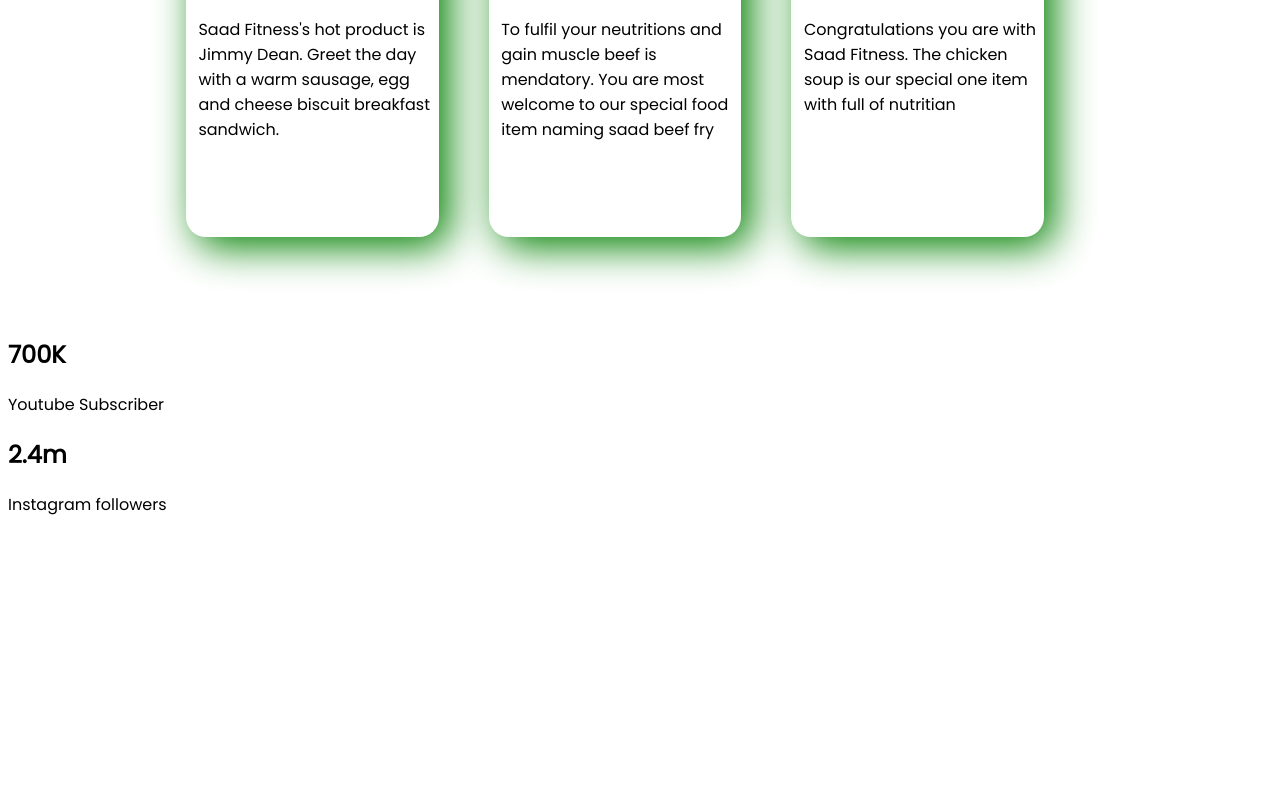
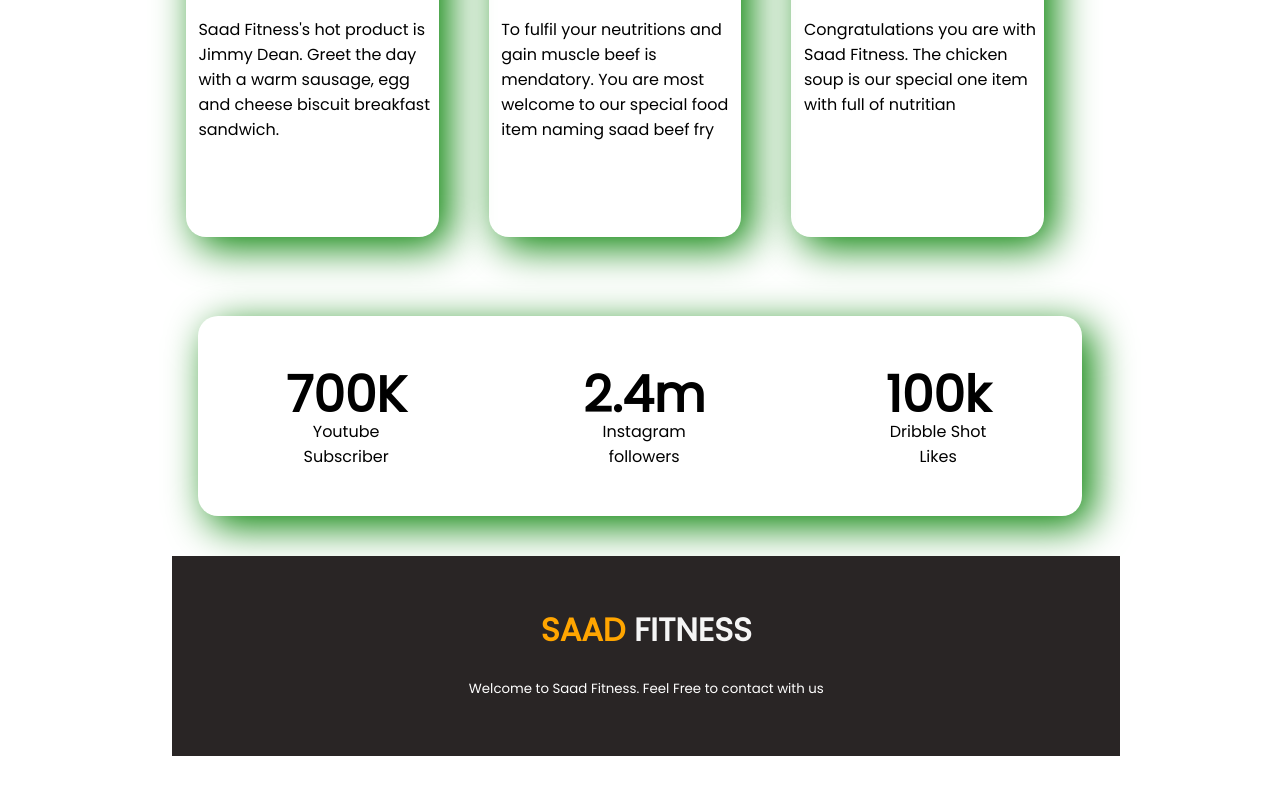
Before and after one commit to EngineerMaruf/saad-fitness, a plain HTML site: page index.html in a window 1280 px wide. Shown: the part 2032-2818 px from the top of the page. Before the commit the page ends 2565 px from the top, so only its background shows below. Drawn offline with Linux system fonts and the light colour scheme.

Commit message:
final submission

```diff
--- a/css/style.css
+++ b/css/style.css
@@ -115,6 +115,7 @@
 .recipie{
     display: flex;
     justify-content: center;
+    margin-bottom: -110px;
 
 
 
@@ -138,12 +139,39 @@
 .left-recepie p{
     padding-left: 5%;
 }
+.subscribe-area{
+    display: flex;
+    width: 70%;
+   margin: 15%;
+    box-shadow: 10px 10px 40px green;
+    border-radius: 20px;
+    height: 200px;
+    justify-content: center;
 
+}
+.sub-area-text{
+    width: 20%;
+    padding: 0 10%;
+    text-align: center;
+}
+.sub-area-text h1{
+    font-size: 50px;
+    margin-bottom: -30px;
+}
+footer{
+    text-align: center;
+    height: 200px;
+    background-color: rgb(41, 37, 37);
+    width: 75%;
+    margin-left: 13%;
+    margin-bottom: 30px;
+    margin-top: -150px;
 
-.middle-recepie{
-    width: 200px;
 }
-.right-recepie{
-    width: 200px;
-    margin-left: 20px;
+footer h1{
+    color: whitesmoke;
+    padding-top: 50px;
 }
+footer small{
+    color: white;
+}
--- a/index.html
+++ b/index.html
@@ -90,18 +90,29 @@
         </div>
     </section>
 
-    <section>
-        <div>
+    <section class="subscribe-area">
+        <div class="sub-area-text">
             <h1>700K</h1>
             <p>Youtube Subscriber</p>
         </div>
-        <div>
+        <div class="sub-area-text">
             <h1>2.4m</h1>
             <p>Instagram followers</p>
+        </div>
+        <div class="sub-area-text">
+            <h1>100k</h1>
+            <p>Dribble Shot Likes</p>
         </div>
 
     </section>
 
+    <footer>
+        <div style="margin-top: 30px;">
+            <h1><span class="orange-color-text">SAAD </span>FITNESS</h1>
+            <small>Welcome to Saad Fitness. Feel Free to contact with us</small>
+        </div>
+    </footer>
+
 </body>
 
 </html>
```
